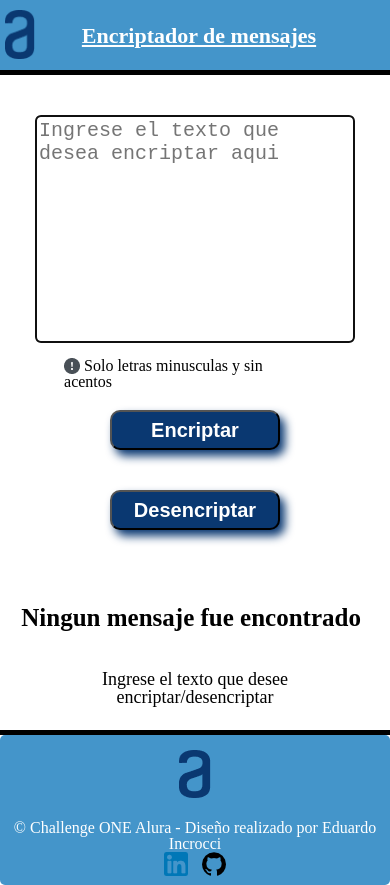
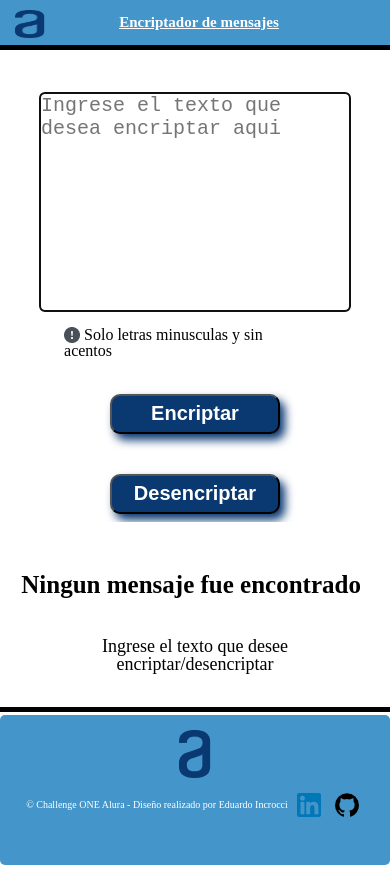
Before and after one commit to edi4518/Encriptador-ONE, a plain HTML site: page index.html in a window 390 px wide. Drawn offline with Linux system fonts and the light colour scheme.

Commit message:
correcciones en el modelo responsivo

```diff
--- a/estilo.css
+++ b/estilo.css
@@ -1,8 +1,19 @@
+*{
+    margin: 0;
+    padding: 0;
+    box-sizing: border-box;
+}
+
+html{
+    height: 100%;
+    width: 100%;
+}
+
 body{
     display: grid;
-    grid-template-rows: auto 718px auto;
-    gap: 0.4em;
+    grid-template-rows: auto 660px auto;
     width: 100%;
+    min-height: 100vh;
     background: #ffffff
 
 }
@@ -54,14 +65,14 @@ header{
 
 /* Cuerpo de la pagina */
     main{
-        width: 1200px;
-        height: 96%;
+        width: 80vw;
+        height: 100%;
         display: grid;
         grid-template-columns: 1fr 1fr 1fr;
-        border-radius: 10px;
         border: 5px solid black;
+        border-radius: 15px;
         margin: 0 auto;
-        margin-top: 8px;
+
 
 
     }
@@ -112,7 +123,7 @@ header{
 
     .contenedor-botones{
         text-align: center;
-        margin-top: 75px;
+        margin-top: 35px;
         width: 100%;
 
     }
@@ -154,7 +165,7 @@ header{
         grid-column: 3/4;
         width: 100%;
         height: 100%;
-        border-radius: 15px;
+        border-radius: 5px;
         margin: 0 auto;
         box-sizing: border-box;
         overflow: hidden;
@@ -327,7 +338,9 @@ header{
     @media screen and (max-width: 1200px){
         main{
             width: 100%;
-
+            border-left: none;
+            border-right: none;
+            border-radius: 0;
 
         }
 
@@ -476,11 +489,11 @@ header{
                                 "Main"
                                 "Main"
                                 "Footer";
-
+           gap: 0.1em;
         }
         header{
             grid-area: Header;
-            height: 70px;
+            height: 50px;
 
         }
         .encabezado{
@@ -490,13 +503,17 @@ header{
 
         .logo-encabezado{
             width: 30px;
-            height: 70%;
+            height: 90%;
+            margin-left: 15px;
+            padding-bottom: 3px;
         }
 
 
         .h1-tituloppal{
-            font-size: 22px;
+            font-size: 15px;
             color: #ffffff;
+            margin: 15px auto;
+
         }
 
         main{
@@ -504,19 +521,28 @@ header{
             display: flex;
             flex-direction: column;
             justify-content: flex-start;
-            height: 655px;
+            height: 660px;
             margin: 0 auto;
+        }
+
+        .seccion-texto{
+            height: 470px;
+        }
+
+        .contenedor-area-adv{
+            margin-top: 5px auto;
         }
 
 
         .contenedor-botones{
             display: flex;
-            height: 180px;
+            height: 160px;
             flex-direction: column;
             justify-content: flex-start;
             align-items: center;
             padding: 0;
             margin: 0 auto;
+            margin-top: 15px;
 
         }
 
@@ -535,7 +561,7 @@ header{
 
         .seccion-paneldcho{
             height: 180px;
-            margin-top: 30px;
+            margin: 0 auto;
         }
 
         .contenedor-resultado{
@@ -553,7 +579,7 @@ header{
             height: 70px;
             margin: 0;
             padding: 0;
-            font-size: 22px;
+            font-size: 12px;
             font-weight: bold;
 
         }
@@ -575,4 +601,8 @@ header{
 
         }
 
+        .copyright{
+            font-size: 10px;
+        }
+
     }
--- a/index.html
+++ b/index.html
@@ -79,9 +79,6 @@
             <a href="https://www.linkedin.com/in/eduardo-incrocci/" target="_blank"> <img id="logo-linkedin" src="Imagenes/linkedin.png" alt="Logo Linkedin" ></a>
             <a href="https://github.com/edi4518" target="_blank"><img id="logo-github" src="Imagenes/github.png" alt="Logo de Github"></a>
         </div>
-        <div class="info-contacto">
-
-        </div>
 
     </footer>
     <script src="script.js"></script>
--- a/script.js
+++ b/script.js
@@ -4,23 +4,28 @@ const panelDcho = document.querySelector(".divpaneldcho");
 const panelDchoRes = document.querySelector(".divpaneldchoresultado");
 
 function encriptar(stringEncriptado){
+
     let matrizCodigo = [["e", "enter"], ["i", "imes"], ["a", "ai"],["o", "ober"], ["u", "ufat"]]
     stringEncriptado = stringEncriptado.toLowerCase();
+
 
     for (let i = 0; i < matrizCodigo.length; i++) {
     if (stringEncriptado.includes(matrizCodigo[i][0])) {
     stringEncriptado = stringEncriptado.replaceAll(matrizCodigo[i][0], matrizCodigo[i][1]);
             }
         }
+
     return stringEncriptado;
+    }
 
-}
+
 
 
 
 function desencriptar(stringDesencriptado){
     let matrizCodigo = [["e", "enter"], ["i", "imes"], ["a", "ai"],["o", "ober"], ["u", "ufat"]]
     stringDesencriptado = stringDesencriptado.toLowerCase();
+
 
     for (let i = 0; i < matrizCodigo.length; i++) {
     if (stringDesencriptado.includes(matrizCodigo[i][1])) {
@@ -32,19 +37,27 @@ function desencriptar(stringDesencriptado){
 }
 
 function btnEncriptar(){
+
+    if(inputTexto.value !=""){
         const mensajeEncriptado = encriptar(inputTexto.value);
         mensaje.value = mensajeEncriptado;
         panelDcho.style.display = "none";
         panelDchoRes.style.display = "block";
         inputTexto.value = "";
     }
+    else{
+        alert("Por favor ingrese texto a encriptar")
+    }
+}
 
 function btnDesencriptar(){
+    if(inputTexto.value !=""){
     const mensajeEncriptado = desencriptar(inputTexto.value);
     mensaje.value = mensajeEncriptado;
     panelDcho.style.display = "none";
     panelDchoRes.style.display = "block";
     inputTexto.value = "";
+    }
 }
 
 
```
Also changed, not shown: insignia encriptador.png (added). Lines whose indentation alone changed are shown as unchanged.
